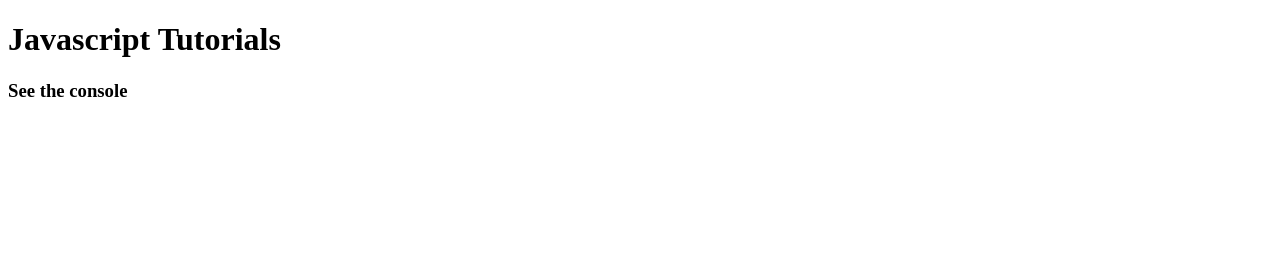
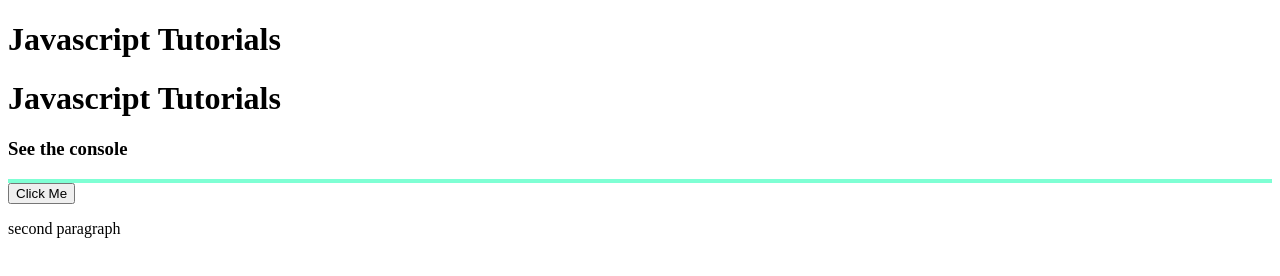
Before and after one commit to HarshRajMishra1995/Tutorials, a plain HTML site: page Javascript_Tutorials/index.html in a window 1280 px wide. Drawn offline with Linux system fonts and the light colour scheme.

Commit message:
added some code to index.js

```diff
--- a/Javascript_Tutorials/index.html
+++ b/Javascript_Tutorials/index.html
@@ -5,13 +5,22 @@
     <meta name="viewport" content="width=device-width, initial-scale=1.0">
     <meta http-equiv="X-UA-Compatible" content="ie=edge">
     <title>Javascript Practice</title>
+    <style>
+      .mydiv{
+          background-color: aquamarine;
+          padding: 2px;
+          font-size: 10px
+      }
+
+    </style>
 </head>
 <body>
-<H1>Javascript Tutorials</H1>
-<h3>See the console</h3>
+<H1 class="heading">Javascript Tutorials</H1>
+<H1 class="heading">Javascript Tutorials</H1>
+<h3 id="smallheading">See the console</h3>
 
-
-
+<div class="mydiv"></div>
+<button class="btn">Click Me</button>
 <script src="./index.js"></script>
 </body>
 </html>
--- a/Javascript_Tutorials/index.js
+++ b/Javascript_Tutorials/index.js
@@ -671,3 +671,104 @@
 // console.log(typeof dt);
 // console.log(dt.toString())
 // console.log(typeof dt.toString())
+
+//Map and its methods---------------------
+// const mymap=new Map();
+// const keyString="keystring",
+// keyobj={},
+// keyfunction=function(){console.log("hello")};
+// mymap.set(keyString,"keystring value")
+// mymap.set(keyobj,{name:"ram",lastname:"shyam"})
+// mymap.set(keyfunction,"keyfunc value")
+// mymap.get(keyfunction())
+// console.log(mymap.get(keyobj).name)
+// console.log(mymap.get(keyString))
+
+//Iteration over Map Method
+// for(let [key,value] of mymap)
+// {
+//     console.log(`Mapkeys:${key} Mapvalues:${value}`);
+// }
+
+//weakmap----------------------------------
+
+// let weakMap=new WeakMap();
+// let obj={},obj1={}
+
+// //set weakmap key and value
+// weakMap.set(obj,"Private");
+// weakMap.set(obj1,"Private Data");
+
+// console.log(weakMap.get(obj))
+
+// for(let [key,value] of weakMap) //WeakMap is not iterateable because it makes the key as a private
+// {
+//     console.log(`The key is ${key} and value is ${value}`)
+// }
+
+//Regular expressions-------------------------------------------
+//Used to search a pattern in a string..
+
+// let reg=new RegExp()//it take 2 arguments (pattern,flags)
+// console.log(reg)
+
+// short syntax
+// let reg=/pattern/;    //without flags
+// let reg=/pattern/flags; //with flags
+
+//Dom with javascript------------------------
+// let p=document.getElementsByTagName("p")
+// console.log(p)
+//we can access any dom element with javascript
+
+//Document methods-------------------------------------------
+//QuerySelector()
+//QuerySelectorAll()
+// const head=document.querySelector(".heading")
+// console.log(head)
+// head.innerHTML="hello heading" //through this we can change text value between html elements
+
+// const newhead=document.querySelectorAll(".heading") //it return all elemnts with same class name in a node list form
+// console.log(newhead)
+// console.log(newhead[0])//to access each node list value
+// newhead[0].innerHTML="hello javascript"
+
+// const d=document.querySelector(".mydiv");
+// console.log(d)
+//d.innerHTML="hello div"
+//applying styling to the div elements
+// d.style.backgroundColor="red"
+// d.style.padding="2px"
+
+//applying styling using classlist method
+// const d=document.querySelector(".mydiv");
+// d.innerHTML="hello div"
+// d.classList.add(".mydiv")
+
+//document.createElement(tagName)--------------------------------
+
+let p=document.createElement("p");
+console.log(p)
+p.textContent="first paragraph";
+p.textContent="second paragraph";
+
+const content=document.querySelector(".mydiv");
+content.appendChild(p) //appending the paragraph with div
+
+document.body.appendChild(p) //if we want to append it in the body
+
+
+//adding eventListener---------------------------------------------
+
+const d=document.querySelector(".btn");
+
+document.querySelector(".btn").addEventListener("click",()=>{
+    alert("heelo")
+
+    document.querySelector("p").style.backgroundColor="green";
+})
+
+//Jquery
+//we use $ sign for document.queryselector for selecting any elements in jquery
+
+///Javascript -------over
```
